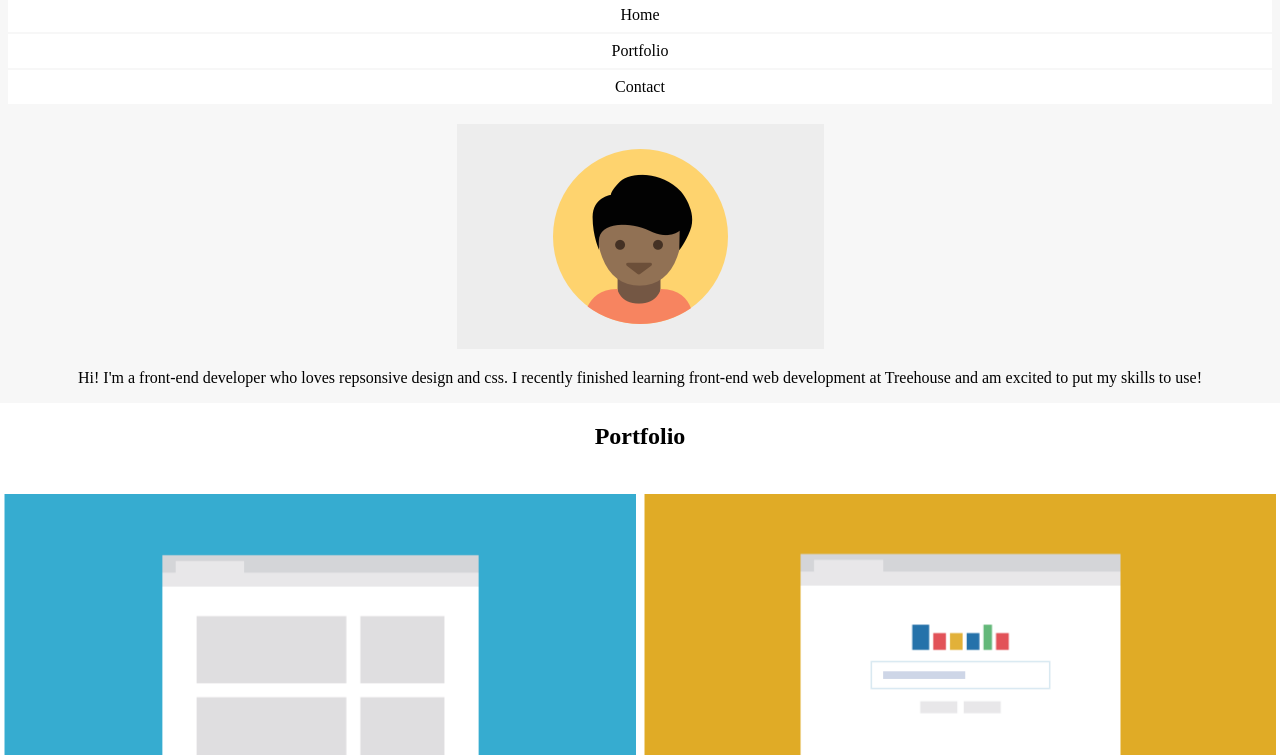
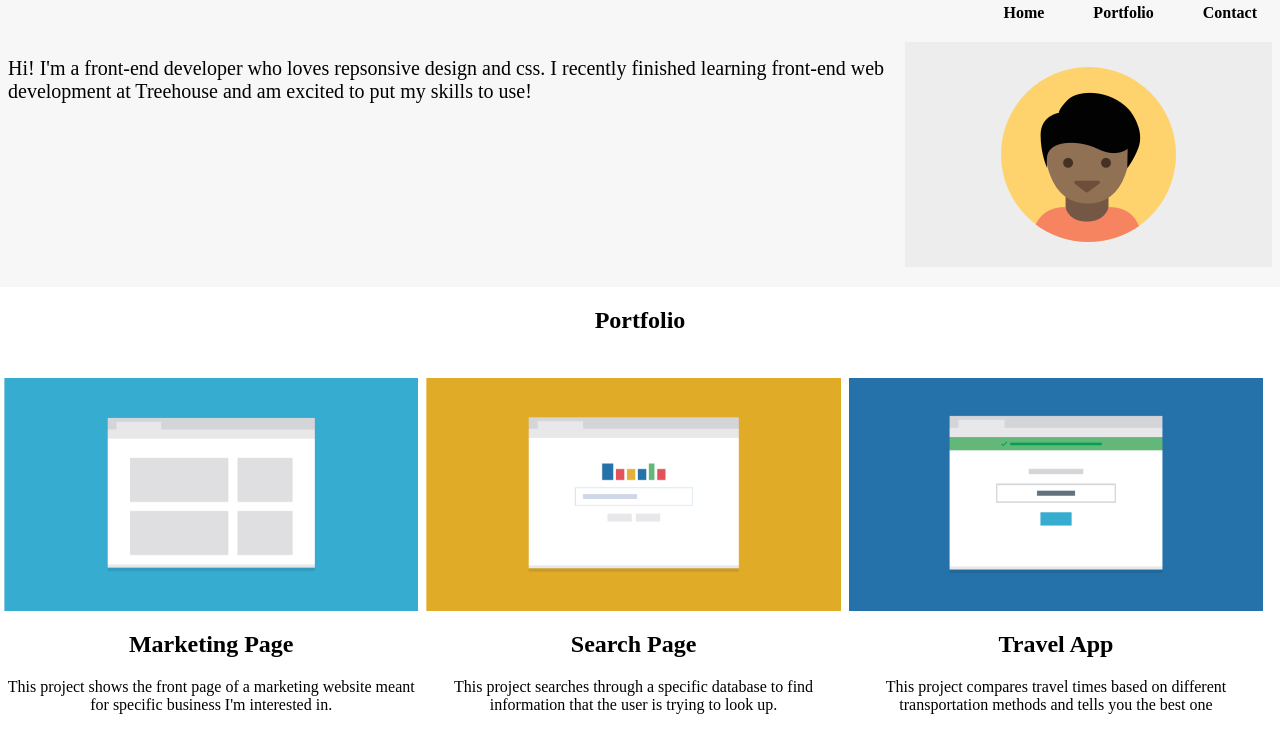
Before and after one commit to JoseBernardoSanchez/Unit-2-Responsive-Layout_Jose_Sanchez, a plain HTML site: page index.html in a window 1280 px wide. Shown: the part 66-821 px from the top of the page. Drawn offline with Linux system fonts and the light colour scheme.

Commit message:
media query: desktop

```diff
--- a/css/style.css
+++ b/css/style.css
@@ -48,7 +48,6 @@ h2 {
   padding-top: 12px;
   margin-top: 0%;
 }
-
 .top-nav {
   margin: 0;
   padding: 0;
@@ -56,7 +55,6 @@ h2 {
   list-style-type: none;
   text-align: center;
 }
-
 .top-nav li {
   padding: 8px 0px;
   margin: 2px 0px;
@@ -101,30 +99,81 @@ Media Queries
     max-width: 1000px;
     margin: 0 auto;
   }
-  .name{
-    float: left;
+  header p{
+    font-size: 125%;
   }
-  .main-nav{
+  .about-me{
+    padding-top: 15px;
+    text-align: left;
+  }
+  .profile-image{
     float: right;
+    padding-left: 15px;
   }
-  .main-nav li{
+  .top-nav li{
     display: inline-block;
     margin-left: 15px;
+    background-color: rgb(247, 247, 247);
+    margin: 0;
+    padding: 0;
+    list-style-type: none;
+    text-align: center;
   }
   .paddingpics{
     float: left;
     width: 50%;
   }
+  .nav-pad{
+    padding: 15px;
+  }
+  .fr{
+  display: none;
+  }
+  footer .bottom-nav{
+  float: right;
+  margin: 10px;
+  display: block;
+  list-style: none;
+  }
+  footer .bottom-nav li{
+  display: inline;
+  }
+}
+
+@media(min-width:1024px) {
+  .container{
+    width: 70%;
+    max-width: 1000px;
+    margin: 0 auto;
+  }
+  .top-nav li{
+    display: inline-block;
+    margin-left: 15px;
+    background-color: rgb(247, 247, 247);
+  }
+  .paddingpics{
+    float: left;
+    width: 33%;
+  }
 .fr{
   display: none;
 }
-footer .bottom-nav{
-  display:inline;
+  footer .bottom-nav{
+  display: inline;
   float: right;
+  margin: 10px;
   padding: 0%;
   list-style: none;
 }
-footer .bottom-nav li{
+.name{
+  float: left;
+  display: inline;
+}
+.top-nav{
+  display: inline;
+  float: right;
+}
+  footer .bottom-nav li{
   display: inline;;
 }
 }
--- a/index.html
+++ b/index.html
@@ -7,18 +7,18 @@
    </head>
    <body>
       <header class="clearfix">
-         <h1 id="top" class="name">Jose Sanchez</h1>
-         <nav>
-            <ul class="top-nav">
-               <li><a href="#top">Home</a></li>
-               <li><a href="#mid">Portfolio</a></li>
-               <li><a href="#contact">Contact</a></li>
+         <div class="clearfix">
+            <h1 id="top" class="name">Jose Sanchez</h1>
+            <nav>
+            <ul  class="top-nav">
+               <li><a href="#top"class="nav-pad"><strong>Home</strong></a></li>
+               <li><a href="#mid"class="nav-pad"><strong>Portfolio</strong></a></li>
+               <li><a href="#contact"class="nav-pad"><strong>Contact</strong></a></li>
             </ul>
-         </nav>
-         <div>
+            </nav>
+         </div>
             <img src="images/responsive-layout-profile.png" alt="picture of person" class="profile-image">
-            <p>Hi! I'm a front-end developer who loves repsonsive design and css. I recently finished learning front-end web development at Treehouse and am excited to put my skills to use!</p>
-         </div>
+            <p class="about-me">Hi! I'm a front-end developer who loves repsonsive design and css. I recently finished learning front-end web development at Treehouse and am excited to put my skills to use!</p>
       </header>
 
       <main class="clearfix">
@@ -65,9 +65,9 @@
             <ul class="fr"><a href="#top"><strong>BACK TO TOP</strong></a></ul>
             <nav>
                <ul class="bottom-nav">
-                  <li><a href="#top"><strong>Home</strong></a></li>
-                  <li><a href="#mid"><strong>Portfolio</strong></a></li>
-                  <li><a href="#contact"><strong>Contact</strong></a></li>
+                  <li><a href="#top" class="nav-pad"><strong>Home</strong></a></li>
+                  <li><a href="#mid" class="nav-pad"><strong>Portfolio</strong></a></li>
+                  <li><a href="#contact" class="nav-pad"><strong>Contact</strong></a></li>
                </ul>
             </nav>
          </div>
```
